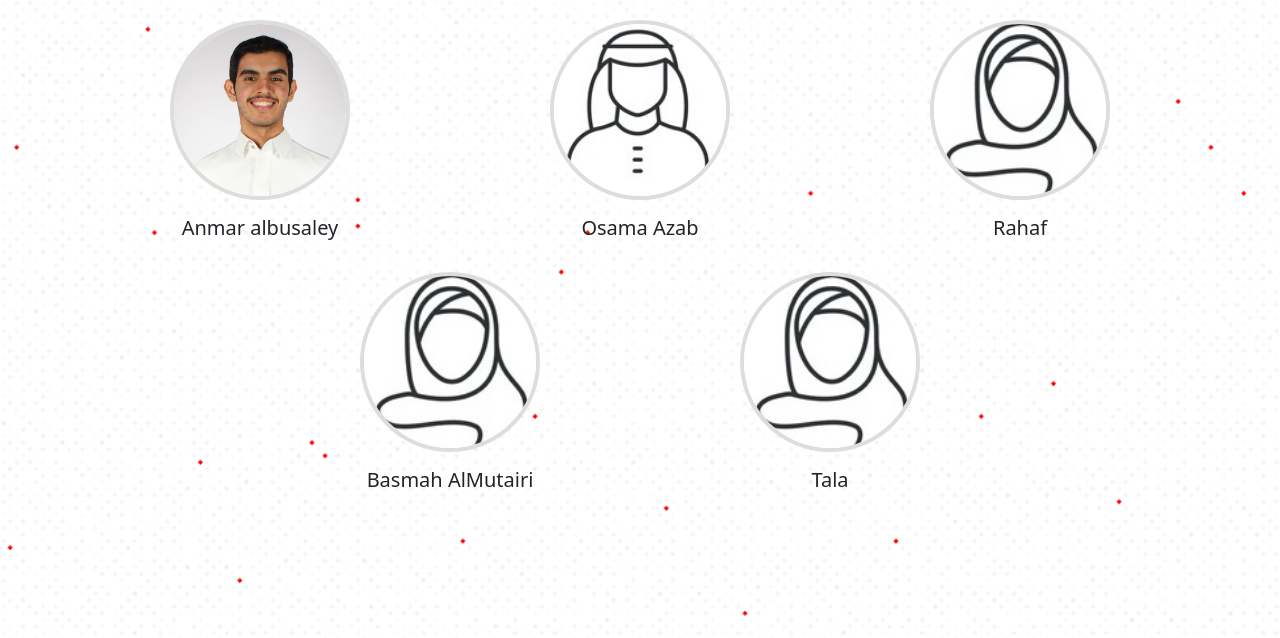
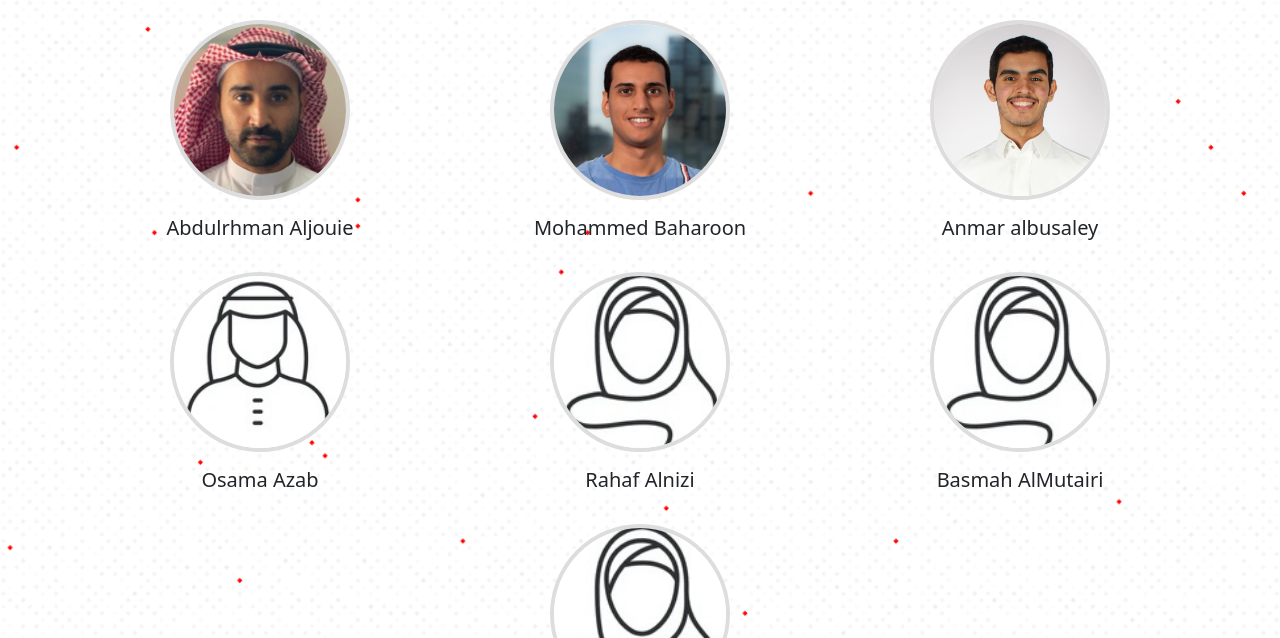
Before and after one commit to Saudi-Medical-AI-Lab/smail, a plain HTML site: page staff.html in a window 1280 px wide. Shown: the part 162-800 px from the top of the page. Drawn offline with nearby package versions, Linux system fonts and the light colour scheme.

Commit message:
Added  more staff

```diff
--- a/staff.html
+++ b/staff.html
@@ -59,7 +59,33 @@
     <div class="container mt-5">
       <h2 class="text-center mb-4">Meet Our Staff</h2>
       <div class="row justify-content-center">
-        <div class="col-md-4 text-center mb-4" data-aos="fade-right">
+        <div class="col-md-4 text-center mb-4">
+          <img
+            src="images/ProfAbdullrahman.png"
+            class="rounded-circle mentor-img"
+            alt="Abdulrhman Aljouie"
+          />
+          <a
+            class="mentor-profile-link h5"
+            href="https://scholar.google.com/citations?user=w8nyAIAAAAAJ&hl=en"
+          >
+            <h5 class="mt-3">Abdulrhman Aljouie</h5>
+          </a>
+        </div>
+        <div class="col-md-4 text-center mb-4">
+          <img
+            src="images/staff/Mohammed-Baharoon.png"
+            class="rounded-circle mentor-img"
+            alt="Mohammed Baharoon"
+          />
+          <a
+            class="mentor-profile-link h5"
+            href="https://www.linkedin.com/in/mohammed-baharoon-4b2001221/"
+          >
+            <h5 class="mt-3">Mohammed Baharoon</h5>
+          </a>
+        </div>
+        <div class="col-md-4 text-center mb-4">
           <img
             src="images/staff/AnmarAlbusaley.JPG"
             class="rounded-circle mentor-img"
@@ -72,7 +98,7 @@
             <h5 class="mt-3">Anmar albusaley</h5>
           </a>
         </div>
-        <div class="col-md-4 text-center mb-4" data-aos="fade-right">
+        <div class="col-md-4 text-center mb-4">
           <img
             src="images/male-ph.jpg"
             class="rounded-circle mentor-img"
@@ -82,17 +108,17 @@
             <h5 class="mt-3">Osama Azab</h5>
           </a>
         </div>
-        <div class="col-md-4 text-center mb-4" data-aos="fade-right">
+        <div class="col-md-4 text-center mb-4">
           <img
             src="images/female-ph.jpg"
             class="rounded-circle mentor-img"
-            alt="Rahaf"
+            alt="Rahaf Alnizi"
           />
           <a class="mentor-profile-link h5" href="">
-            <h5 class="mt-3">Rahaf</h5>
+            <h5 class="mt-3">Rahaf Alnizi</h5>
           </a>
         </div>
-        <div class="col-md-4 text-center mb-4" data-aos="fade-right">
+        <div class="col-md-4 text-center mb-4">
           <img
             src="images/female-ph.jpg"
             class="rounded-circle mentor-img"
@@ -102,7 +128,7 @@
             <h5 class="mt-3">Basmah AlMutairi</h5>
           </a>
         </div>
-        <div class="col-md-4 text-center mb-4" data-aos="fade-right">
+        <div class="col-md-4 text-center mb-4">
           <img
             src="images/female-ph.jpg"
             class="rounded-circle mentor-img"
```
Also changed, not shown: images/staff/Mohammed-Baharoon.png (added).
